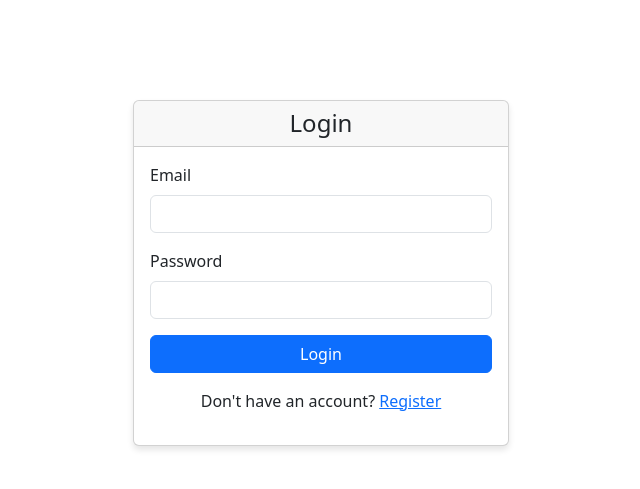
After one commit to dym-chen/UW-Accessibility, a Flask app: page /login in a window 1280 px wide. The commit adds this page. Shown: the top 489 px of the page, without its empty margins (319-959 px from the left). Run offline with Flask 3, Linux system fonts and the light colour scheme; parts of the project's set-up code (start-up, migrations or seed data) failed here and were passed over.

Commit message:
adding login system

```diff
--- a/app.py
+++ b/app.py
@@ -1,34 +1,94 @@
-from flask import Flask, render_template, request, send_file, jsonify
+from flask import Flask, render_template, request, send_file, jsonify, session, redirect, url_for
 from datetime import datetime
 from accessibility_checker import check_accessibility
 from git_comparator import compare_commits
 from database import Database
+from models import User
 import tempfile
 from bson import ObjectId
 import io
+from functools import wraps
+import os
 
 app = Flask(__name__)
 app.config['MAX_CONTENT_LENGTH'] = 16 * 1024 * 1024  # 16MB max file size
 app.config['UPLOAD_FOLDER'] = tempfile.gettempdir()
+app.secret_key = os.getenv('SECRET_KEY', 'your-secret-key-here')  # Change this in production
 
-# Initialize database
+# Initialize database and user model
 db = Database()
+user_model = User()
+
+def login_required(f):
+    @wraps(f)
+    def decorated_function(*args, **kwargs):
+        if 'user_id' not in session:
+            return redirect(url_for('login'))
+        return f(*args, **kwargs)
+    return decorated_function
 
 @app.route('/')
 def index():
-    return render_template('index.html')
+    if 'user_id' in session:
+        return redirect(url_for('dashboard'))
+    return redirect(url_for('login'))
+
+@app.route('/login', methods=['GET', 'POST'])
+def login():
+    if request.method == 'POST':
+        email = request.form.get('email')
+        password = request.form.get('password')
+
+        user = user_model.authenticate(email, password)
+        if user:
+            session['user_id'] = user['id']
+            session['user_name'] = user['name']
+            return redirect(url_for('dashboard'))
+
+        return render_template('login.html', error='Invalid email or password')
+
+    return render_template('login.html')
+
+@app.route('/register', methods=['GET', 'POST'])
+def register():
+    if request.method == 'POST':
+        email = request.form.get('email')
+        password = request.form.get('password')
+        name = request.form.get('name')
+
+        try:
+            user_id = user_model.create_user(email, password, name)
+            session['user_id'] = user_id
+            session['user_name'] = name
+            return redirect(url_for('dashboard'))
+        except ValueError as e:
+            return render_template('register.html', error=str(e))
+
+    return render_template('register.html')
+
+@app.route('/logout')
+def logout():
+    session.clear()
+    return redirect(url_for('login'))
+
+@app.route('/dashboard')
+@login_required
+def dashboard():
+    return render_template('index.html', user_name=session.get('user_name'))
 
 @app.route('/reports')
+@login_required
 def view_reports():
-    reports = db.list_reports()
+    reports = db.list_reports(session['user_id'])
     # Sort reports by timestamp, most recent first
     reports.sort(key=lambda x: x['timestamp'], reverse=True)
     return render_template('reports.html', reports=reports)
 
 @app.route('/download-report/<file_id>')
+@login_required
 def download_report(file_id):
     try:
-        pdf_data, filename = db.get_pdf(ObjectId(file_id))
+        pdf_data, filename = db.get_pdf(file_id, session['user_id'])
         return send_file(
             io.BytesIO(pdf_data),
             mimetype='application/pdf',
@@ -39,6 +99,7 @@ def download_report(file_id):
         return jsonify({'error': str(e)}), 500
 
 @app.route('/check-accessibility', methods=['POST'])
+@login_required
 def accessibility_check():
     url = request.form.get('url')
     if not url:
@@ -49,7 +110,7 @@ def accessibility_check():
         report_path = check_accessibility(url)
 
         # Store the PDF in MongoDB
-        file_id = db.store_pdf(report_path, url)
+        file_id = db.store_pdf(report_path, url, session['user_id'])
 
         # Send the file to the user
         return send_file(
@@ -61,6 +122,7 @@ def accessibility_check():
         return jsonify({'error': str(e)}), 500
 
 @app.route('/compare-git', methods=['POST'])
+@login_required
 def git_compare():
     repo_url = request.form.get('repo_url')
     branch = request.form.get('branch', 'main')
@@ -79,6 +141,7 @@ def git_compare():
                     file_id = db.store_pdf(
                         issues['report_path'],
                         f"Git comparison - {file_path}",
+                        session['user_id'],
                         metadata={
                             'type': 'git_accessibility',
                             'file_path': file_path,
--- /dev/null
+++ b/templates/login.html
@@ -0,0 +1,66 @@
+<!DOCTYPE html>
+<html lang="en">
+  <head>
+    <meta charset="UTF-8" />
+    <meta name="viewport" content="width=device-width, initial-scale=1.0" />
+    <title>Login - Accessibility & Git Comparison Tool</title>
+    <link
+      href="https://cdn.jsdelivr.net/npm/bootstrap@5.3.0/dist/css/bootstrap.min.css"
+      rel="stylesheet"
+    />
+    <style>
+      .container {
+        max-width: 400px;
+        margin: 100px auto;
+      }
+      .card {
+        box-shadow: 0 4px 6px rgba(0, 0, 0, 0.1);
+      }
+    </style>
+  </head>
+  <body>
+    <div class="container">
+      <div class="card">
+        <div class="card-header">
+          <h2 class="h4 mb-0 text-center">Login</h2>
+        </div>
+        <div class="card-body">
+          {% if error %}
+          <div class="alert alert-danger">{{ error }}</div>
+          {% endif %}
+
+          <form method="POST" action="{{ url_for('login') }}">
+            <div class="mb-3">
+              <label for="email" class="form-label">Email</label>
+              <input
+                type="email"
+                class="form-control"
+                id="email"
+                name="email"
+                required
+              />
+            </div>
+            <div class="mb-3">
+              <label for="password" class="form-label">Password</label>
+              <input
+                type="password"
+                class="form-control"
+                id="password"
+                name="password"
+                required
+              />
+            </div>
+            <button type="submit" class="btn btn-primary w-100">Login</button>
+          </form>
+
+          <div class="text-center mt-3">
+            <p>
+              Don't have an account?
+              <a href="{{ url_for('register') }}">Register</a>
+            </p>
+          </div>
+        </div>
+      </div>
+    </div>
+  </body>
+</html>
```
Also changed, not shown: database.py (+25 -8 lines), models.py (added, +57 -0 lines), templates/index.html (+9 -1 lines), templates/register.html (added, +78 -0 lines).
